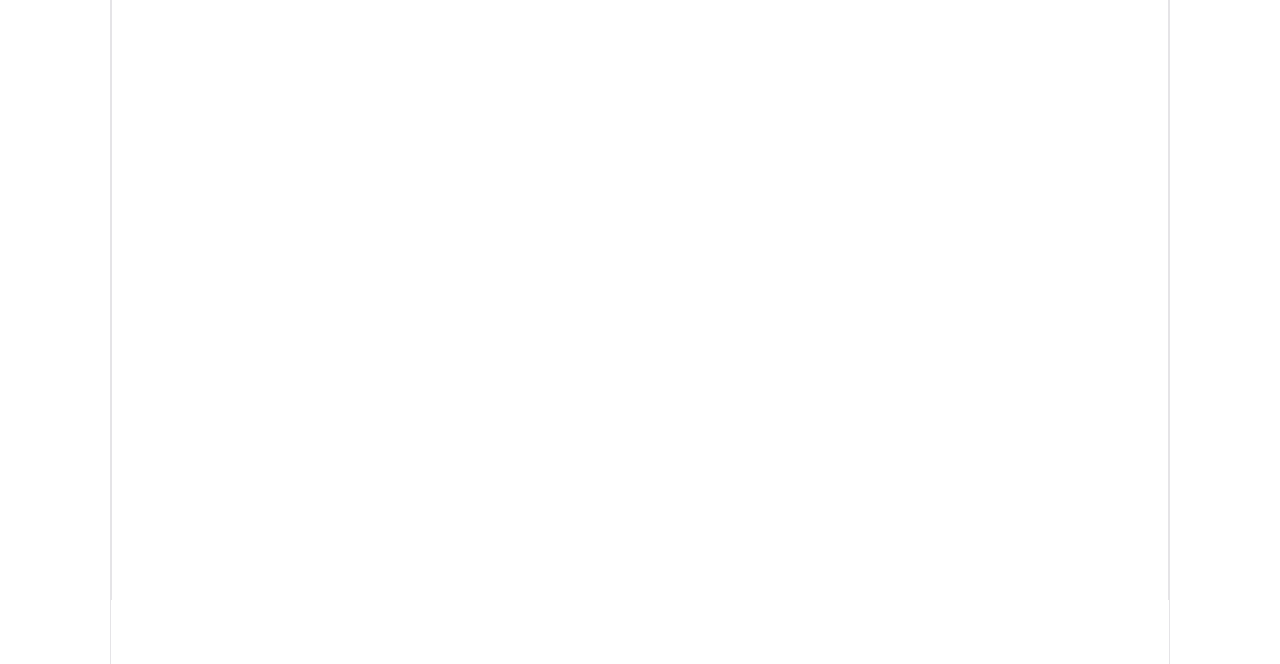
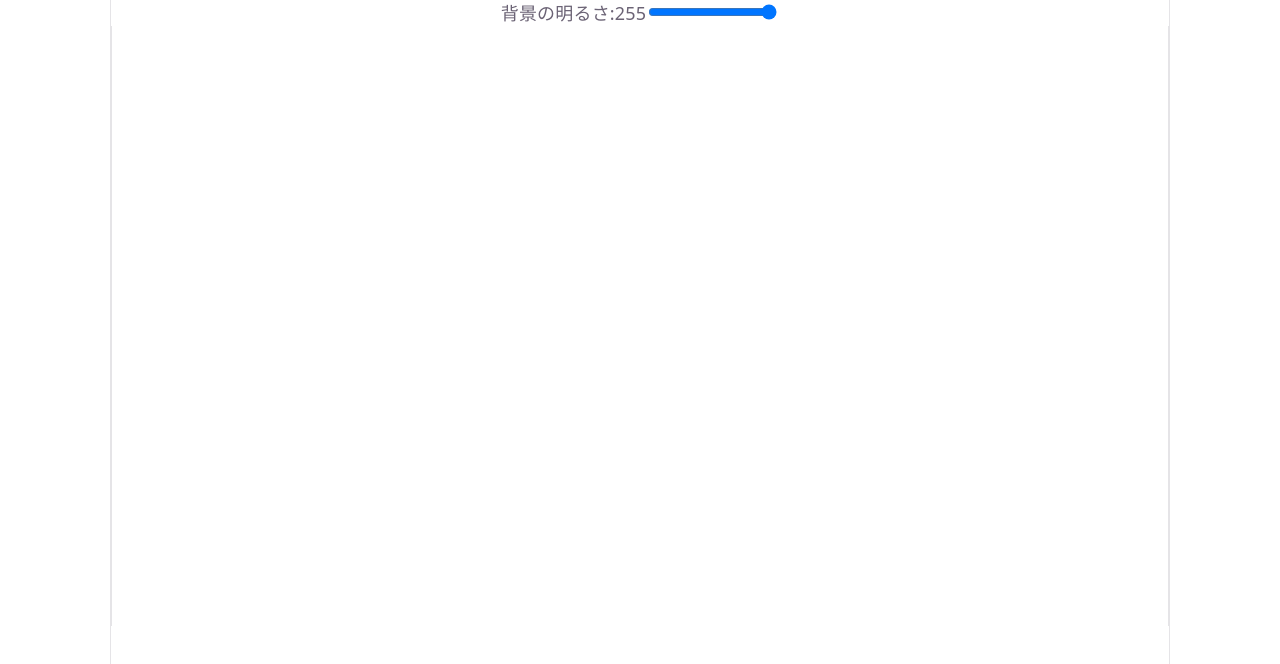
Before and after one commit to ing-0701/GlowingDrawingForWEB, a React (Vite) app in the folder frontend/: page / in a window 1280 px wide. Shown: the top 664 px of the page. Built offline with nearby package versions, Linux system fonts and the light colour scheme.

Commit message:
背景の色を変えるスライダー実装

```diff
--- a/frontend/src/components/ofViewer.tsx
+++ b/frontend/src/components/ofViewer.tsx
@@ -1,14 +1,50 @@
+import { useRef, useState } from 'react'
+
+type PaintWindow = Window & {
+    paintBackgroundBrightness?: number
+}
 
 export default function OfViewer() {
+    const [brightness, setBrightness] = useState(255)
+
+    const iframeRef = useRef<HTMLIFrameElement>(null)
+
+    function sendBrightness(value: number) {
+        const paintWindow = iframeRef.current?.contentWindow
+
+        if (paintWindow) {
+            (paintWindow as PaintWindow).paintBackgroundBrightness = value
+        }
+    }
+
     return (
         <section style={{ width: '100%', padding: '0 0' }}>
+            <label style={{ display: 'block' }}>
+                背景の明るさ:{brightness}
+                <input
+                    type="range"
+                    min={0}
+                    max={255}
+                    step={1}
+                    value={brightness}
+                    onChange={(event) => {
+                        const value = event.currentTarget.valueAsNumber
+                        setBrightness(value)
+                        sendBrightness(value)
+                    }}
+                />
+            </label>
 
             <iframe
+                ref={iframeRef}
                 title="openFrameworksのペイント画面"
                 src="/engine/index.html"
                 allowFullScreen
                 onLoad={(event) => {
                     const iframe = event.currentTarget;
+
+                    sendBrightness(brightness);
+
                     const content =
                         iframe.contentDocument?.getElementById('engine-content');
 
```
Also changed, not shown: 4 other files (tests, documents, lock files or other folders).
